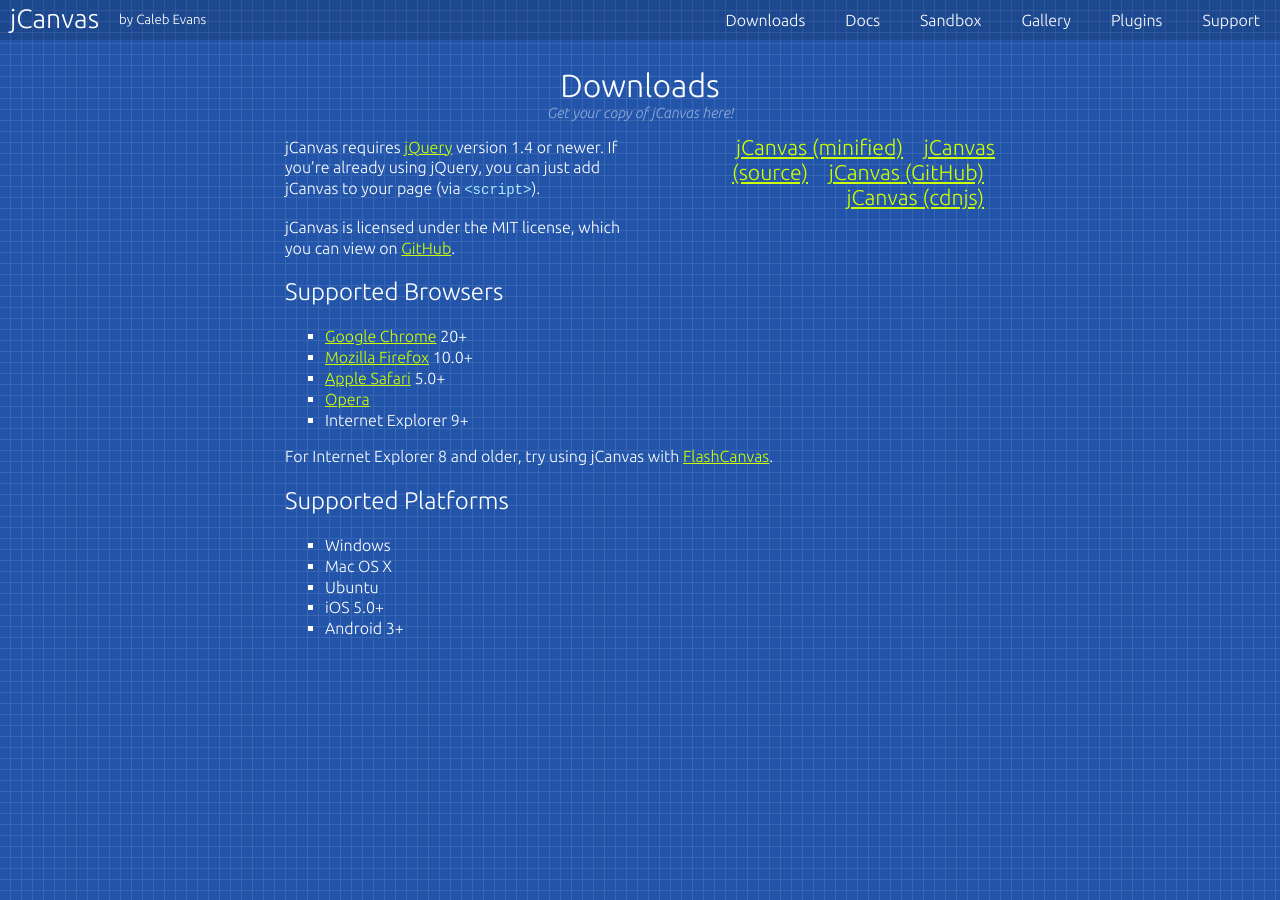
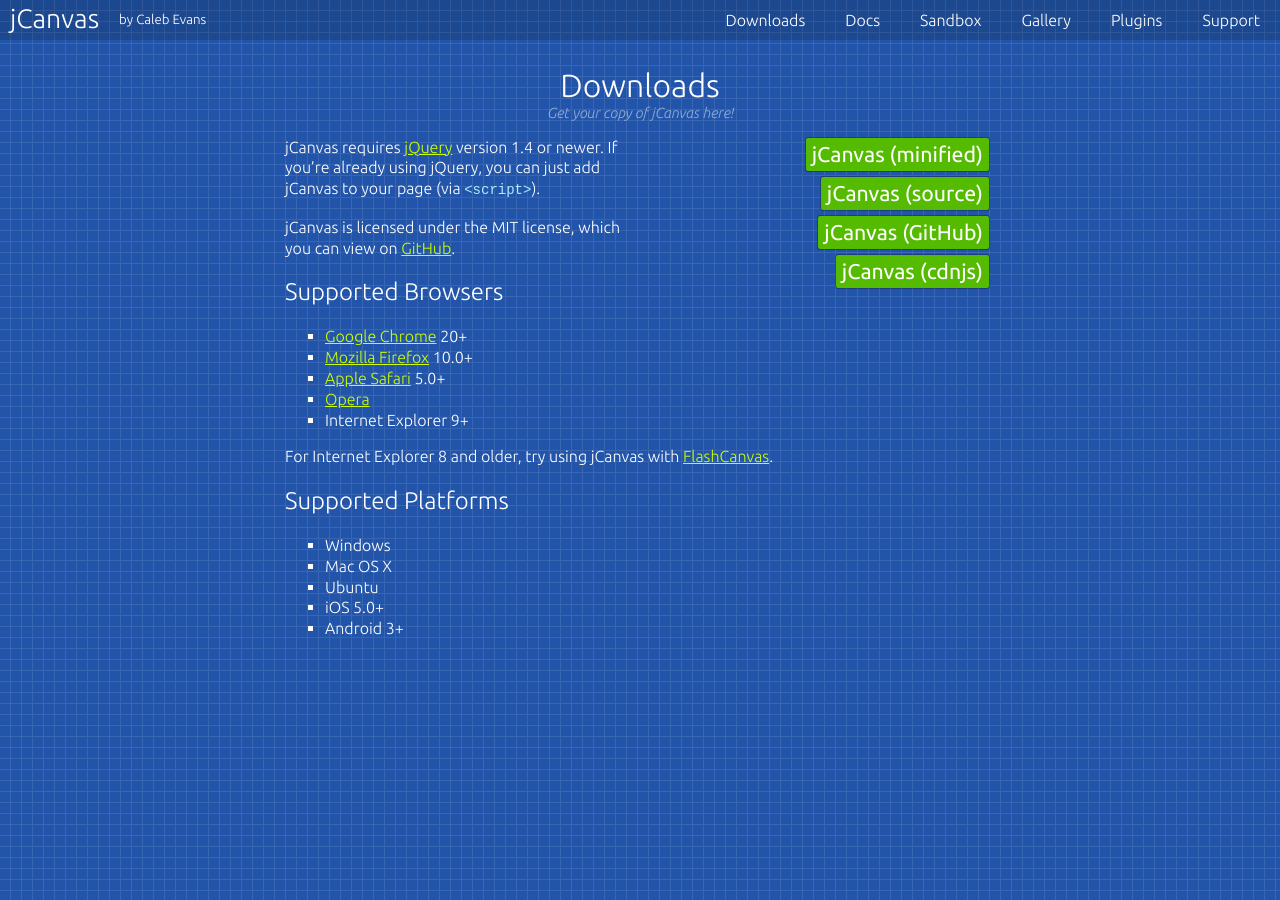
Before and after one commit to caleb531/jcanvas-website, a Jekyll site: the page built from _pages/downloads.md, in a window 1280 px wide. Built offline with Jekyll 4.4.1, drawn with Linux system fonts in a browser that asks for light colours; some web fonts are replaced.

Commit message:
Re-add button styles, which were mistakingly deleted

```diff
--- /dev/null
+++ b/_sass/_inputs.scss
@@ -0,0 +1,14 @@
+// Buttons
+button {
+  display: inline-block;
+  margin: 2px 0;
+  border: solid 1px $input-border-color;
+  border-radius: 3px;
+  padding: 6px 8px;
+  background-color: #5b0;
+  background-clip: padding-box;
+  font-family: $sans-serif;
+  font-weight: 400;
+  color: #fff;
+  text-decoration: none;
+}
--- a/assets/styles/main.scss
+++ b/assets/styles/main.scss
@@ -9,6 +9,7 @@
 @import "header";
 @import "headings";
 @import "content";
+@import "inputs";
 @import "drawer";
 @import "code";
 @import "home";
```
